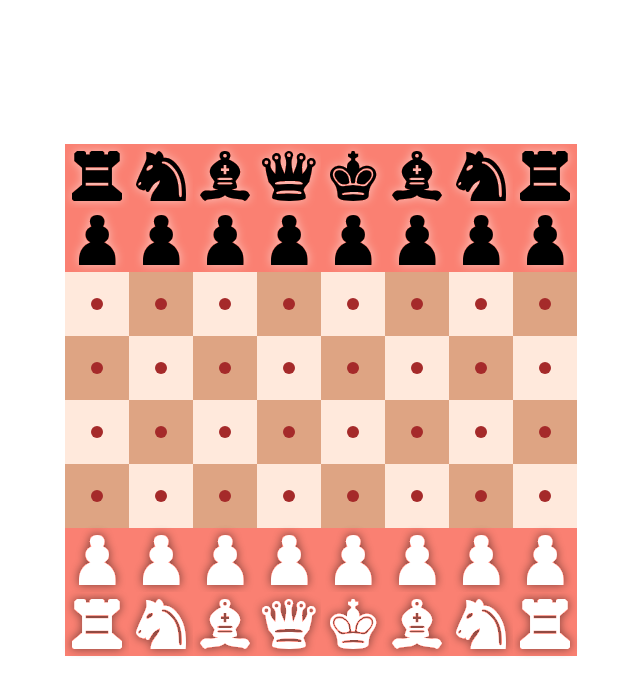
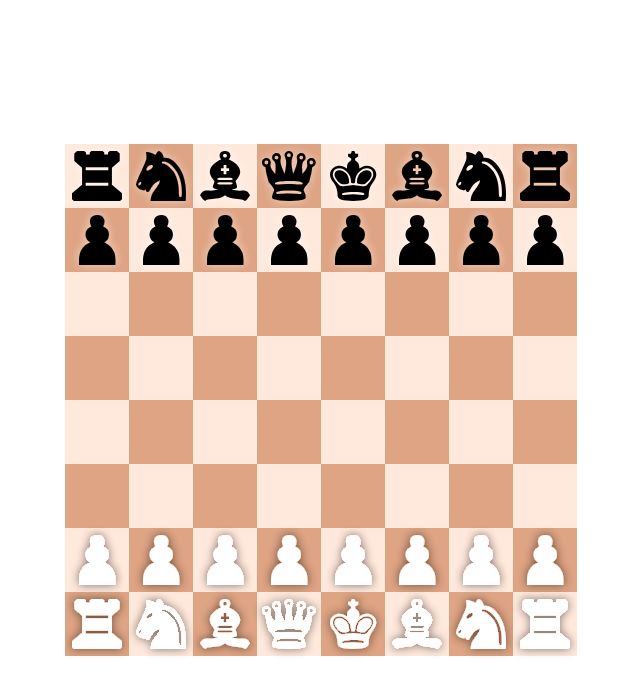
Before and after one commit to insomniac-bear/chess, a React (Create React App) app: page / in a window 1280 px wide. Shown: the top 694 px of the page, without its empty margins (319-959 px from the left). Built offline with nearby package versions, Linux system fonts and the light colour scheme.

Commit message:
fix: Устранить фичу перемещения по диагонали за фигуру, устранить баг по первоначальной подсветке пустых ячеек

```diff
--- a/src/components/board/board.tsx
+++ b/src/components/board/board.tsx
@@ -32,6 +32,7 @@ const Board: FC<IBoardProps> = ({ board, setBoard }) => {
 
   useEffect(() => {
     highlightCells();
+    // console.log(isSelected)
   }, [selectedCell]);
 
   return (
@@ -39,7 +40,13 @@ const Board: FC<IBoardProps> = ({ board, setBoard }) => {
       {board.cells.map((row, index) => (
         <Fragment key={index}>
           {row.map((cell) => (
-            <Cell onHandleClick={onClick} cell={cell} key={cell.id} isSelected={isSelected(cell.x, cell.y)}></Cell>
+            <Cell
+              onHandleClick={onClick}
+              cell={cell}
+              key={cell.id}
+              // isSelected={isSelected(cell.x, cell.y)}
+              isSelected={selectedCell?.x === cell.x && selectedCell?.y === cell.y}
+            />
           ))}
         </Fragment>
       ))}
--- a/src/models/Cell.model.ts
+++ b/src/models/Cell.model.ts
@@ -18,7 +18,7 @@ class CellModel {
     this.color = color;
     this.figure = figure;
     this.board = board;
-    this.available = true;
+    this.available = false;
     this.id = nanoid();
   }
 
@@ -72,7 +72,7 @@ class CellModel {
     const dx = this.x < target.x ? 1 : -1;
 
     for (let i = 1; i < absY; i++) {
-      if (!this.board.getCell(this.x + dx * 1, this.y + dy * 1).isEmpty()) {
+      if (!this.board.getCell(this.x + dx * i, this.y + dy * i).isEmpty()) {
         return false;
       }
     }
```
